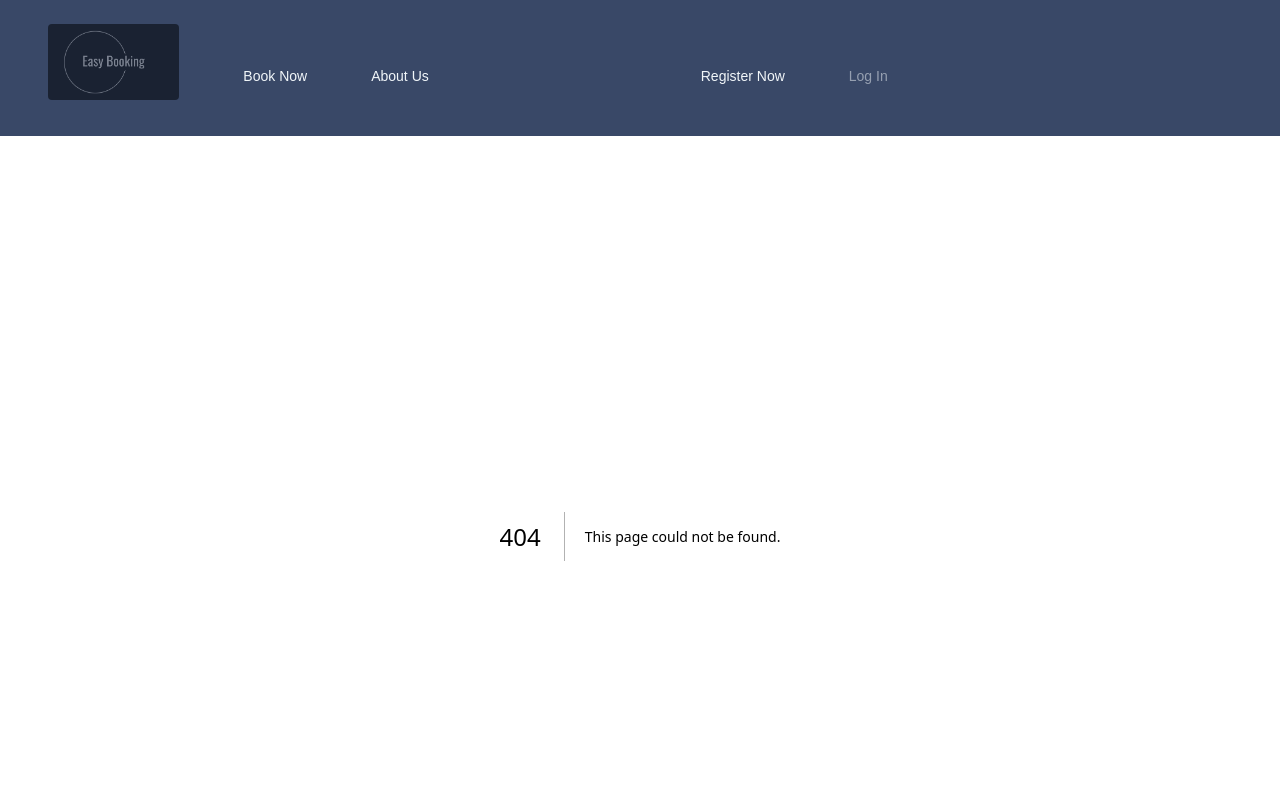
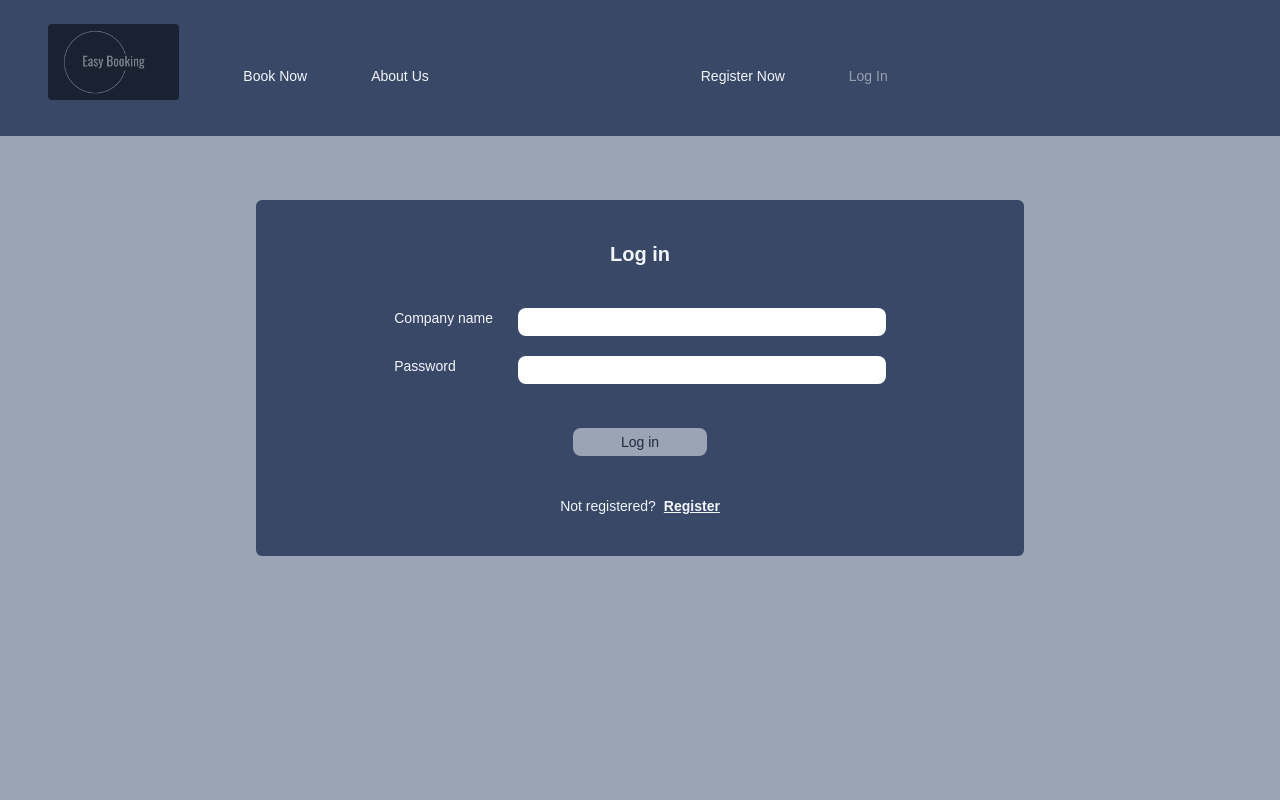
Before and after one commit to davidlidebrandt/bokningssytem, a Next.js app: page /login in a window 1280 px wide. Before the commit this address had no page. Shown: the top 800 px of the page. Built offline with nearby package versions, Linux system fonts and the light colour scheme.

Commit message:
Adjust code from register page

```diff
--- /dev/null
+++ b/pages/login.tsx
@@ -0,0 +1,52 @@
+import Link from 'next/link'
+import React from 'react'
+
+export default function login() {
+  return (
+    <main className="light-blue-bg">
+			<section className="grid place-items-center w-full">
+				<div className="medium-blue-bg w-11/12 my-16 rounded-md grid place-items-center light-c md:max-w-3xl">
+					<h2 className="my-10 font-bold text-xl">
+						Log in
+					</h2>
+					<form className="text-sm w-full grid place-items-center md:w-4/5">
+						<div className="w-4/5 md:flex gap-3 md:mb-2">
+							<label className="block text-nowrap min-w-28" htmlFor="companyName">
+								Company name
+							</label>
+							<input
+								className="block mb-3 rounded-lg w-full text-lg dark-blue-c md:w-auto md:grow"
+								id="companyName"
+								name="companyName"
+								type="text"
+							/>
+						</div>
+						<div className="w-4/5 md:flex gap-3 md:mb-2">
+							<label className="block text-nowrap min-w-28" htmlFor="password">
+								Password
+							</label>
+							<input
+								className="block mb-3 rounded-lg w-full text-lg dark-blue-c md:w-auto md:grow"
+								id="password"
+								name="password"
+								type="text"
+							/>
+						</div>
+						<button
+							className="mt-6 light-blue-bg dark-blue-c m-auto block py-1 px-12 rounded-lg"
+							type="submit"
+						>
+							Log in
+						</button>
+					</form>
+					<div className="my-10 text-sm">
+						<span>Not registered?</span>
+						<Link className="inline ml-2 font-bold underline" href="/register">
+							Register
+						</Link>
+					</div>
+				</div>
+			</section>
+		</main>
+  )
+}
```
